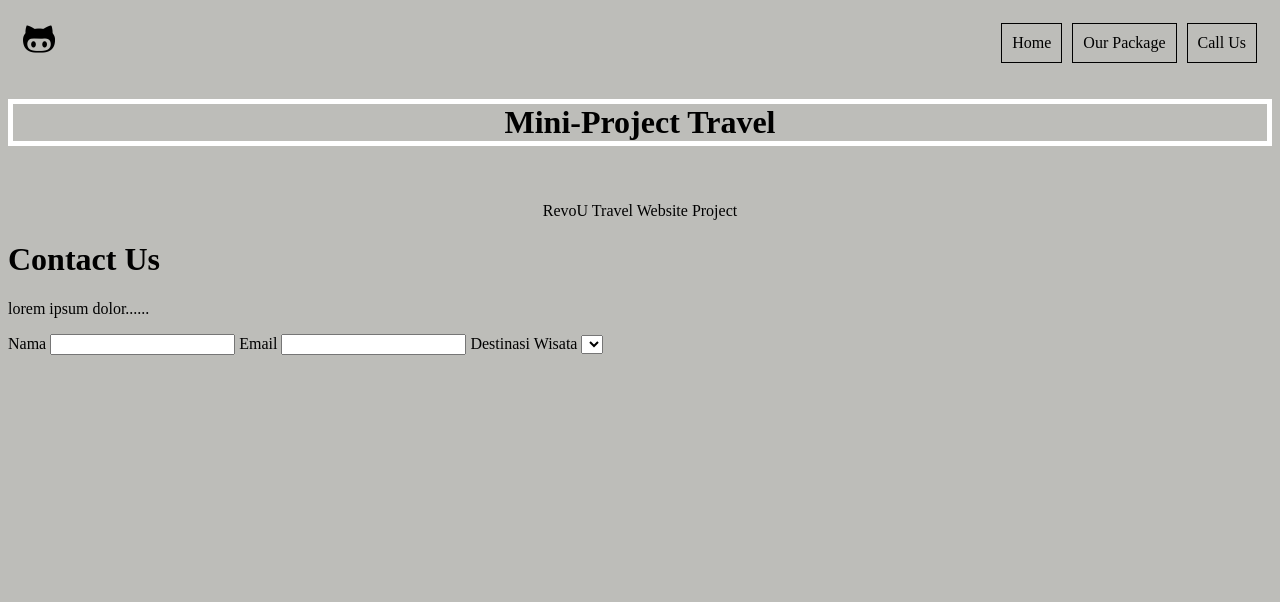
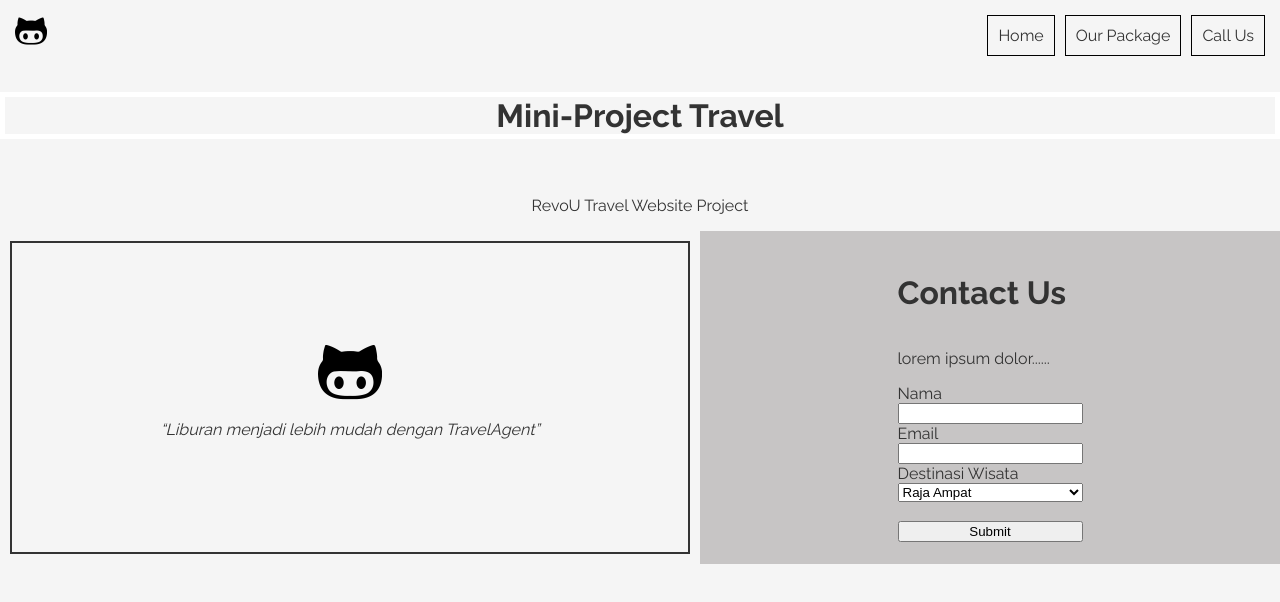
Before and after one commit to afkimuhafaf/RevoU-mini-project, a plain HTML site: page index.html in a window 1280 px wide. Drawn offline with Linux system fonts and the light colour scheme.

Commit message:
bagian pertama kelar

```diff
--- a/CSS/style.css
+++ b/CSS/style.css
@@ -1,7 +1,12 @@
-body{
-    background-color: #bdbdb9;
-    font-family: inherit;
-}
+@import url('https://fonts.googleapis.com/css2?family=Raleway:wght@400;500;600;700&display=swap');
+
+body {
+    font-family: 'Raleway', sans-serif;
+    margin: 0;
+    padding: 0;
+    background-color: #f5f5f5;
+    color: #333;
+  }
 #logo{
     display: flex;
     justify-items: flex-start;
@@ -25,6 +30,18 @@ nav {
     justify-content: space-between;
 }
 
+.content{
+    display: flex;
+    flex-direction: row;
+}
+
+.content > div {
+    display: flex;
+    flex: 1;
+    align-content: center;
+    justify-content: center;
+    flex-wrap: wrap;
+}
 .container {
     display: flex;
     justify-content: flex-end;
@@ -41,13 +58,40 @@ nav {
 
 .home{
     border: 1px solid #000;
+    margin-block: 1px;
 
 }
 .package{
     border: 1px solid #000;
-
+    margin-block: 1px;
 }
 .call{
     border: 1px solid #000;
+    margin-block: 1px;
+}
 
+.main-package-img{
+    display: flex;
+    flex: 1;
+    align-content: center;
+    justify-content: center;
+    flex-wrap: wrap;
+    flex-direction: column;
+    align-items: center;
+
+
+    padding: 50px;
+    margin: 10px;
+    border: 2px solid;
 }
+form{
+    display: flex;
+    flex-direction: column;
+    padding: 10px;
+    margin: 10px;
+}
+
+.right-section{
+    border: 2px solid #c7c5c5;
+    background-color: #c7c5c5;
+}
--- a/JS/script.js
+++ b/JS/script.js
@@ -0,0 +1,30 @@
+/=============== SHOW MENU ===============/
+const navMenu = document.getElementById("nav-menu"),
+  navToggle = document.getElementById("nav-toggle"),
+  navClose = document.getElementById("nav-close");
+
+/===== MENU SHOW =====/
+/* Validate if constant exists /
+if (navToggle) {
+  navToggle.addEventListener("click", () => {
+    navMenu.classList.add("show-menu");
+  });
+}
+
+/===== MENU HIDDEN =====/
+/ Validate if constant exists */
+if (navClose) {
+  navClose.addEventListener("click", () => {
+    navMenu.classList.remove("show-menu");
+  });
+}
+
+/=============== REMOVE MENU MOBILE ===============/
+const navLink = document.querySelectorAll(".navlink");
+
+const linkAction = () => {
+  const navMenu = document.getElementById("nav-menu");
+  // When we click on each navlink, we remove the show-menu class
+  navMenu.classList.remove("show-menu");
+};
+navLink.forEach((n) => n.addEventListener("click", linkAction));
--- a/index.html
+++ b/index.html
@@ -10,6 +10,7 @@
 
 
 <body>
+<header>
     <script src="JS\script.js"></script>
     <nav id="flyer">
         <img id="logo" src="github-logo-face.png" width="32" height="32">
@@ -19,36 +20,53 @@
         <div class="package">Our Package</div>
         <div class="call">Call Us</div>
     </section>
+    </nav>
+</header>
 
-    </nav>
+
     <h1><span id="title">Mini-Project Travel</span></h1>
     <br>
     <p id="subtheme">RevoU Travel Website Project</p>
 
 
 
+    <main class="content">
 
+        <div class="main-package-img">
+            <img src="github-logo-face.png" width="64" height="64">
+            <p><i><q>Liburan menjadi lebih mudah dengan TravelAgent</q></i></p>
+        </div>
+
+        <div class="right-section">
             <form>
                 <h1>Contact Us</h1>
                 <p>lorem ipsum dolor......</p>
-        <label for="name">Nama</label>
+                <tr><label for="name">Nama</label></tr>
                 <input type="text">
-        <label for="email">Email</label>
+                <td><label for="email">Email</label></td>
                 <input type="email">
-        <label>Destinasi Wisata</label>
+                <td><label>Destinasi Wisata</label></td>
                 <select>
-            <ul id="Dalam negeri">
-                <li>Raja Ampat</li>
-                <li>Danau Toba</li>
-                <li>Kawah Rinjani</li>
-            </ul>
+                        <optgroup label="Dalam Negeri">
+                        <option>Raja Ampat</option>
+                        <option>Danau Toba</option>
+                        <option>Kawah Rinjani</option>
+                    </optgroup>
 
-            <ul>
-                <li>Eifel</li>
-                <li>Greet Wall of China</li>
-            </ul>
+                    <optgroup label="Luar Negeri">
+                        <option>Eifel</option>
+                        <option>Greet Wall of China</option>
+                    </optgroup>
 
                 </select>
+                <br>
+                <button type="submit" id="submit" name="submit">Submit</button>
             </form>
+        </div>
+    </main>
+
+
+
+
 </body>
 </html>
```
Also changed, not shown: text.txt (added). Lines whose indentation alone changed are shown as unchanged.
